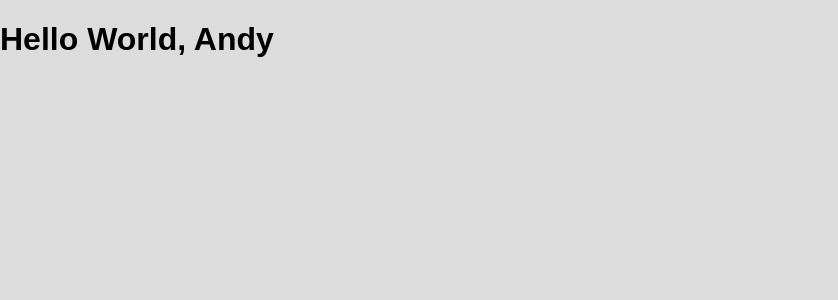
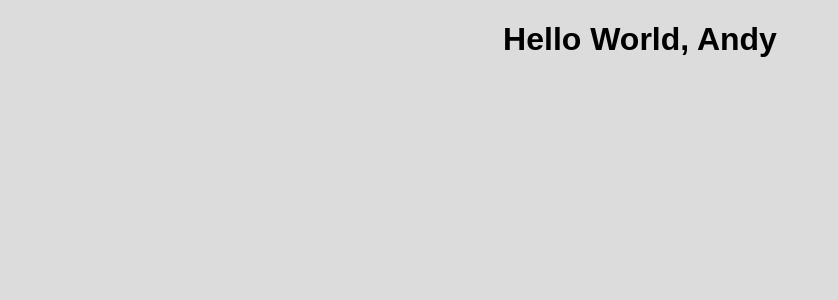
Before and after one commit to awongCM/post-it-notes-board-react, a React (Create React App) app: page / in a window 1280 px wide. Shown: the top 300 px of the page, without its empty margins (0-838 px from the left). Built offline with nearby package versions, Linux system fonts and the light colour scheme.

Commit message:
organized folder structure

```diff
--- a/src/App.js
+++ b/src/components/App.js
@@ -1,9 +1,12 @@
 import React, { Component } from 'react';
 import PropTypes from 'prop-types';
+import './App.scss';
 
 const App = ({name}) => {
   return (
-    <h1>Hello World, {name}</h1>
+    <div className="App">
+      <h1>Hello World, {name}</h1>
+    </div>
   );
 };
 
--- /dev/null
+++ b/src/components/App.scss
@@ -0,0 +1,3 @@
+.App {
+  text-align: center;
+}
--- a/src/index.js
+++ b/src/index.js
@@ -2,6 +2,6 @@ import React from 'react';
 import ReactDOM from 'react-dom';
 import './index.scss';
 
-import App from './App';
+import App from './components/App';
 
 ReactDOM.render((<App name={"Andy"} />), document.getElementById('root'));
```
Also changed, not shown: 1 other file (tests, documents, lock files or other folders).
